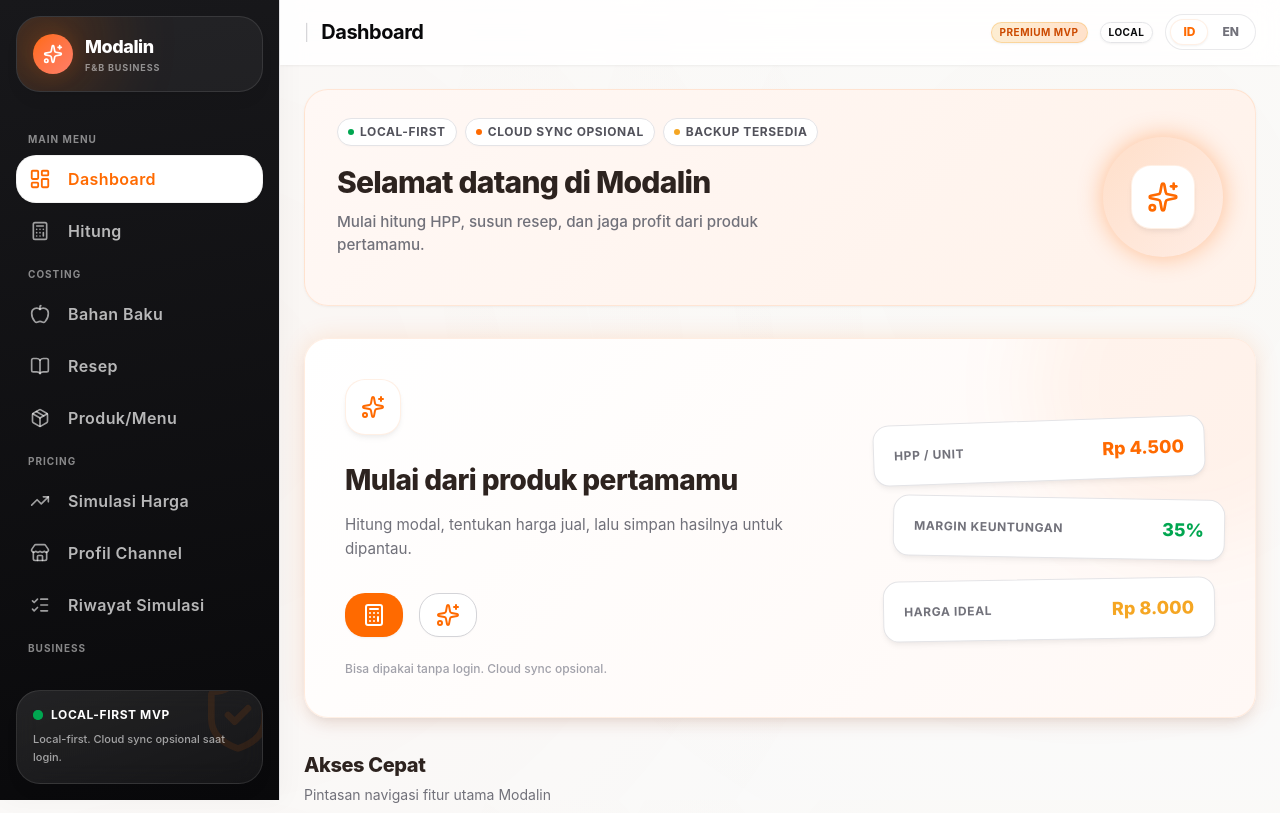
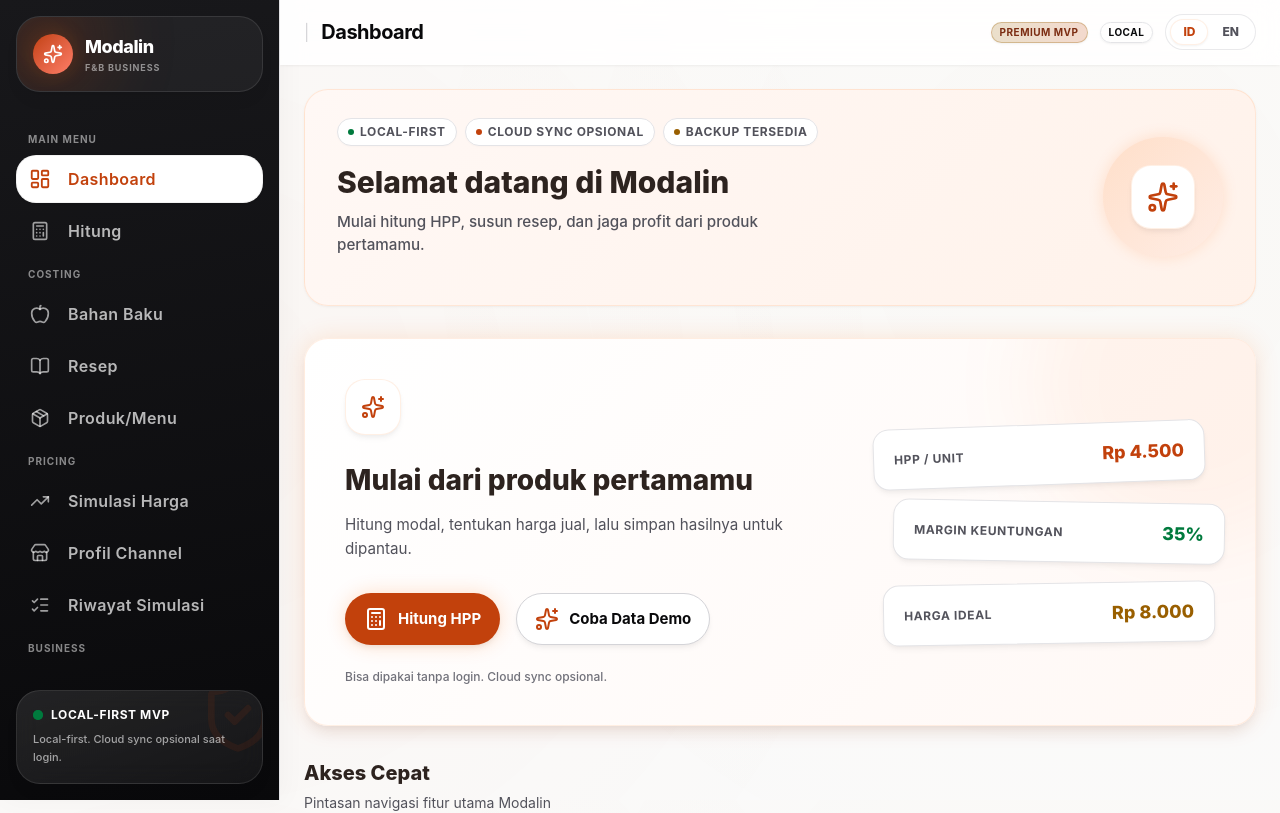
Before and after one commit to jangangitungapah-pixel/hppcalculator, a React (Vite) app: page /dashboard in a window 1280 px wide. Shown: the top 813 px of the page. Built offline with nearby package versions, Linux system fonts and the light colour scheme; no server answers.

Commit message:
Improve dashboard accessibility and mobile UI
Refactor dashboard components for better accessibility with semantic buttons and ARIA labels, update color palette and typography for consistency, add reduced motion support, and enhance responsive styles for improved mobile usability.

```diff
--- a/src/components/dashboard/DashboardActionCard.jsx
+++ b/src/components/dashboard/DashboardActionCard.jsx
@@ -3,17 +3,11 @@
 
 export const DashboardActionCard = ({ title, description, icon: Icon, color = 'orange', onClick }) => {
   return (
-    <div
+    <button
+      type="button"
       className={`dashboard-action-card ${color} group`}
       onClick={onClick}
-      role="button"
-      tabIndex={0}
-      onKeyDown={(e) => {
-        if (e.key === 'Enter' || e.key === ' ') {
-          e.preventDefault();
-          onClick();
-        }
-      }}
+      aria-label={`${title}. ${description}`}
     >
       {Icon && (
         <div className="dashboard-action-icon">
@@ -23,6 +17,6 @@
       <h4 className="dashboard-action-title">{title}</h4>
       <p className="dashboard-action-description">{description}</p>
       <ChevronRight className="dashboard-action-chevron" />
-    </div>
+    </button>
   );
 };
--- a/src/components/dashboard/DashboardBusinessPulse.jsx
+++ b/src/components/dashboard/DashboardBusinessPulse.jsx
@@ -13,6 +13,7 @@
   const healthyPercent = total > 0 ? ((summary.healthyCount || 0) / total) * 100 : 0;
   const lowPercent = total > 0 ? ((summary.lowCount || 0) / total) * 100 : 0;
   const lossPercent = total > 0 ? ((summary.lossCount || 0) / total) * 100 : 0;
+  const formatPercent = (value) => `${Math.round(value)}%`;
 
   // Resolve status text
   let statusText = "Menu Anda memiliki profit margin yang baik.";
@@ -32,12 +33,17 @@
           <span className="business-pulse-status">{statusText}</span>
         </div>
 
-        <div className="business-pulse-bar">
+        <div
+          className="business-pulse-bar"
+          role="img"
+          aria-label={`Komposisi margin: ${summary.healthyCount || 0} margin sehat (${formatPercent(healthyPercent)}), ${summary.lowCount || 0} margin tipis (${formatPercent(lowPercent)}), ${summary.lossCount || 0} rugi (${formatPercent(lossPercent)}).`}
+        >
           {healthyPercent > 0 && (
             <div
               className="business-pulse-segment healthy"
               style={{ width: `${healthyPercent}%` }}
               title={`Healthy: ${summary.healthyCount} items`}
+              aria-hidden="true"
             />
           )}
           {lowPercent > 0 && (
@@ -45,6 +51,7 @@
               className="business-pulse-segment low"
               style={{ width: `${lowPercent}%` }}
               title={`Low Margin: ${summary.lowCount} items`}
+              aria-hidden="true"
             />
           )}
           {lossPercent > 0 && (
@@ -52,12 +59,14 @@
               className="business-pulse-segment loss"
               style={{ width: `${lossPercent}%` }}
               title={`Loss: ${summary.lossCount} items`}
+              aria-hidden="true"
             />
           )}
           {total === 0 && (
             <div
               className="w-full h-full bg-border-soft"
               title="Belum ada data produk"
+              aria-hidden="true"
             />
           )}
         </div>
@@ -66,15 +75,15 @@
           <div className="business-pulse-legends">
             <div className="business-pulse-legend">
               <span className="business-pulse-legend-dot healthy"></span>
-              <span>Margin Sehat ({summary.healthyCount || 0})</span>
+              <span>Margin Sehat ({summary.healthyCount || 0}, {formatPercent(healthyPercent)})</span>
             </div>
             <div className="business-pulse-legend">
               <span className="business-pulse-legend-dot low"></span>
-              <span>Margin Tipis ({summary.lowCount || 0})</span>
+              <span>Margin Tipis ({summary.lowCount || 0}, {formatPercent(lowPercent)})</span>
             </div>
             <div className="business-pulse-legend">
               <span className="business-pulse-legend-dot loss"></span>
-              <span>Rugi ({summary.lossCount || 0})</span>
+              <span>Rugi ({summary.lossCount || 0}, {formatPercent(lossPercent)})</span>
             </div>
           </div>
           <Button
--- a/src/components/dashboard/DashboardEmptyState.jsx
+++ b/src/components/dashboard/DashboardEmptyState.jsx
@@ -25,18 +25,18 @@
               <Button
                 onClick={() => navigate('/calculator')}
                 variant="primary"
-                className="tooltip-container rounded-full w-14 h-14 p-0 flex items-center justify-center shadow-lg shadow-glow-primary hover:scale-110 active:scale-95 transition-all duration-300"
+                className="dashboard-empty-action-button primary"
               >
                 <Calculator className="w-6 h-6" />
-                <span className="tooltip-box">Hitung HPP Sekarang</span>
+                <span>Hitung HPP</span>
               </Button>
               <Button
                 variant="secondary"
                 onClick={onLoadDemo}
-                className="tooltip-container rounded-full w-14 h-14 p-0 flex items-center justify-center shadow-md hover:scale-110 active:scale-95 transition-all duration-300"
+                className="dashboard-empty-action-button secondary"
               >
                 <Sparkles className="w-6 h-6 text-brand-primary" />
-                <span className="tooltip-box">Coba Data Demo</span>
+                <span>Coba Data Demo</span>
               </Button>
             </div>
 
--- a/src/components/dashboard/DashboardMetricGrid.jsx
+++ b/src/components/dashboard/DashboardMetricGrid.jsx
@@ -70,10 +70,11 @@
 
       {/* 4. Laporan Shortcut */}
       <FadeIn>
-        <div
+        <button
+          type="button"
           className="dashboard-metric-card cursor-pointer group"
           onClick={() => navigate('/reports')}
-          style={{ cursor: 'pointer' }}
+          aria-label={`Buka laporan bisnis. ${summary.lossCount > 0 ? `${summary.lossCount} item rugi perlu dicek.` : 'Lihat insight bisnismu.'}`}
         >
           <div className="dashboard-metric-header">
             <h4 className="dashboard-metric-title">{t('nav.reports')}</h4>
@@ -96,7 +97,7 @@
               )}
             </div>
           </div>
-        </div>
+        </button>
       </FadeIn>
     </StaggerContainer>
   );
--- a/src/components/dashboard/DemoDataBanner.jsx
+++ b/src/components/dashboard/DemoDataBanner.jsx
@@ -25,20 +25,20 @@
 
   return (
     <>
-      <div className="bg-amber-500/10 border border-amber-500/20 rounded-xl p-4 mb-6">
-        <div className="flex flex-col sm:flex-row items-start sm:items-center gap-4">
-          <div className="p-3 bg-white rounded-full text-amber-600 shrink-0">
+      <div className="dashboard-demo-banner bg-amber-500/10 border border-amber-500/20 rounded-xl p-4 mb-6">
+        <div className="dashboard-demo-banner-inner flex flex-col sm:flex-row items-start sm:items-center gap-4">
+          <div className="dashboard-demo-banner-icon p-3 bg-white rounded-full text-amber-600 shrink-0">
             <Info size={24} />
           </div>
-          <div className="flex-1">
+          <div className="dashboard-demo-banner-copy flex-1">
             <h4 className="font-bold text-amber-800 mb-1">
               {t('settings.clearDemoDataConfirmTitle')}
             </h4>
-            <p className="text-sm text-text-secondary">
+            <p className="dashboard-demo-banner-body text-sm text-text-secondary">
               {t('settings.clearDemoDataConfirmBody')}
             </p>
           </div>
-          <div className="shrink-0">
+          <div className="dashboard-demo-banner-action shrink-0">
             <Button
               variant="outline"
               size="sm"
--- a/src/components/layout/PageContainer.jsx
+++ b/src/components/layout/PageContainer.jsx
@@ -4,7 +4,7 @@
 
 export const PageContainer = ({ children, className, maxWidth = "max-w-page", ...props }) => {
   return (
-    <PageTransition className={cn("w-full mx-auto px-4 sm:px-6 py-6 pb-24 lg:pb-8", maxWidth, className)} {...props}>
+    <PageTransition className={cn("w-full mx-auto px-4 sm:px-6 py-6 pb-36 lg:pb-8", maxWidth, className)} {...props}>
       {children}
     </PageTransition>
   );
--- a/src/components/motion/FadeIn.jsx
+++ b/src/components/motion/FadeIn.jsx
@@ -1,7 +1,8 @@
 import React from 'react';
-import { motion } from 'framer-motion';
+import { motion, useReducedMotion } from 'framer-motion';
 
 export const FadeIn = ({ children, direction = 'up', delay = 0, duration = 0.4, className }) => {
+  const shouldReduceMotion = useReducedMotion();
   const directions = {
     up: { y: 20, x: 0 },
     down: { y: -20, x: 0 },
@@ -12,16 +13,16 @@
 
   const variants = {
     hidden: {
-      opacity: 0,
-      ...directions[direction]
+      opacity: shouldReduceMotion ? 1 : 0,
+      ...(shouldReduceMotion ? directions.none : directions[direction])
     },
     show: {
       opacity: 1,
       x: 0,
       y: 0,
       transition: {
-        duration,
-        delay,
+        duration: shouldReduceMotion ? 0 : duration,
+        delay: shouldReduceMotion ? 0 : delay,
         ease: [0.16, 1, 0.3, 1]
       }
     }
--- a/src/components/motion/PageTransition.jsx
+++ b/src/components/motion/PageTransition.jsx
@@ -1,5 +1,5 @@
 import React from 'react';
-import { motion } from 'framer-motion';
+import { motion, useReducedMotion } from 'framer-motion';
 
 const pageVariants = {
   initial: { opacity: 0, y: 15, filter: 'blur(4px)' },
@@ -24,12 +24,21 @@
 };
 
 export const PageTransition = ({ children, className }) => {
+  const shouldReduceMotion = useReducedMotion();
+  const variants = shouldReduceMotion
+    ? {
+        initial: { opacity: 1, y: 0, filter: 'blur(0px)' },
+        animate: { opacity: 1, y: 0, filter: 'blur(0px)', transition: { duration: 0 } },
+        exit: { opacity: 1, y: 0, filter: 'blur(0px)', transition: { duration: 0 } }
+      }
+    : pageVariants;
+
   return (
     <motion.div
       initial="initial"
       animate="animate"
       exit="exit"
-      variants={pageVariants}
+      variants={variants}
       className={className}
     >
       {children}
--- a/src/components/motion/StaggerContainer.jsx
+++ b/src/components/motion/StaggerContainer.jsx
@@ -1,14 +1,15 @@
 import React from 'react';
-import { motion } from 'framer-motion';
+import { motion, useReducedMotion } from 'framer-motion';
 
 export const StaggerContainer = ({ children, delayOrder = 0, staggerDelay = 0.05, className }) => {
+  const shouldReduceMotion = useReducedMotion();
   const containerVariants = {
     hidden: { opacity: 0 },
     show: {
       opacity: 1,
       transition: {
-        staggerChildren: staggerDelay,
-        delayChildren: delayOrder * 0.1,
+        staggerChildren: shouldReduceMotion ? 0 : staggerDelay,
+        delayChildren: shouldReduceMotion ? 0 : delayOrder * 0.1,
       }
     }
   };
--- a/src/styles/design-tokens.css
+++ b/src/styles/design-tokens.css
@@ -1,18 +1,18 @@
 :root {
   /* Brand Colors */
-  --color-primary: #FF6A00;
-  --color-primary-hover: #E65A00;
-  --color-primary-active: #CC4A00;
+  --color-primary: #C2410C;
+  --color-primary-hover: #9A3300;
+  --color-primary-active: #7C2D12;
   --color-primary-soft: #FFF2EA;
   --color-primary-softer: #FFF8F5;
   --color-primary-glow: rgba(255, 106, 0, 0.2);
 
-  --color-secondary: #00A650;
-  --color-secondary-hover: #008B42;
+  --color-secondary: #007A3D;
+  --color-secondary-hover: #006C36;
   --color-secondary-soft: #E5F6ED;
 
   /* Premium Accents */
-  --color-accent-gold: #F5A623;
+  --color-accent-gold: #995F00;
   --color-accent-coral: #FF7E67;
   --color-accent-mint: #2EBF91;
   --color-accent-espresso: #2D231F;
@@ -37,32 +37,32 @@
 
   /* Typography Colors */
   --color-text-primary: #09090B;
-  --color-text-secondary: #71717A;
-  --color-text-muted: #A1A1AA;
+  --color-text-secondary: #52525B;
+  --color-text-muted: #71717A;
   --color-text-soft: #D4D4D8;
   --color-text-tertiary: #52525B;
   --color-text-inverse: #FFFFFF;
 
   /* Status Colors */
-  --color-status-loss: #E03E3E;
+  --color-status-loss: #B91C1C;
   --color-status-loss-bg: #FCE8E8;
-  --color-status-low: #F5A623;
+  --color-status-low: #995F00;
   --color-status-low-bg: #FEF3DF;
-  --color-status-okay: #0288D1;
+  --color-status-okay: #026AA2;
   --color-status-okay-bg: #E1F5FE;
-  --color-status-good: #00A650;
+  --color-status-good: #007A3D;
   --color-status-good-bg: #E5F6ED;
-  --color-status-excellent: #008B42;
+  --color-status-excellent: #006C36;
   --color-status-excellent-bg: #D1EEDB;
 
   /* Semantic Colors */
-  --color-success: #00A650;
+  --color-success: #007A3D;
   --color-success-bg: #E5F6ED;
-  --color-warning: #F5A623;
+  --color-warning: #995F00;
   --color-warning-bg: #FEF3DF;
-  --color-danger: #E03E3E;
+  --color-danger: #B91C1C;
   --color-danger-bg: #FCE8E8;
-  --color-info: #0288D1;
+  --color-info: #026AA2;
   --color-info-bg: #E1F5FE;
 
   /* Border Radius */
--- a/src/styles/pages.css
+++ b/src/styles/pages.css
@@ -73,7 +73,7 @@
   font-size: 1.875rem; /* 30px */
   font-weight: 800;
   color: var(--color-accent-espresso);
-  letter-spacing: -0.025em;
+  letter-spacing: 0;
   margin-bottom: 0.375rem;
 }
 
@@ -195,6 +195,14 @@
   height: 100%;
   box-shadow: var(--shadow-card);
   transition: all var(--duration-normal) var(--ease-premium);
+  width: 100%;
+  text-align: left;
+}
+
+button.dashboard-metric-card {
+  appearance: none;
+  font: inherit;
+  cursor: pointer;
 }
 
 .dashboard-metric-card:hover {
@@ -416,7 +424,7 @@
   font-size: 1.75rem;
   font-weight: 800;
   color: var(--color-accent-espresso);
-  letter-spacing: -0.02em;
+  letter-spacing: 0;
   margin-bottom: 0.75rem;
 }
 
@@ -432,6 +440,26 @@
   display: flex;
   flex-wrap: wrap;
   gap: 1rem;
+}
+
+.dashboard-empty-action-button {
+  min-height: 3.25rem;
+  padding-inline: 1.125rem;
+  gap: 0.625rem;
+  border-radius: var(--radius-pill);
+  box-shadow: var(--shadow-md);
+}
+
+.dashboard-empty-action-button.primary {
+  box-shadow: var(--shadow-md), var(--shadow-glow-primary);
+}
+
+.dashboard-empty-action-button.secondary svg {
+  color: var(--color-primary);
+}
+
+.dashboard-empty-action-button .btn-text {
+  gap: 0.625rem;
 }
 
 .dashboard-empty-preview {
@@ -519,6 +547,10 @@
   cursor: pointer;
   position: relative;
   overflow: hidden;
+  width: 100%;
+  appearance: none;
+  font: inherit;
+  text-align: left;
 }
 
 .dashboard-action-card:hover {
@@ -552,7 +584,7 @@
   font-weight: 700;
   color: var(--color-accent-espresso);
   margin-bottom: 0.25rem;
-  letter-spacing: -0.01em;
+  letter-spacing: 0;
 }
 
 .dashboard-action-description {
@@ -592,7 +624,7 @@
   font-size: 1.25rem;
   font-weight: 800;
   color: var(--color-accent-espresso);
-  letter-spacing: -0.02em;
+  letter-spacing: 0;
 }
 
 .dashboard-section-header-subtitle {
@@ -664,7 +696,7 @@
   font-size: 1rem;
   font-weight: 700;
   color: var(--color-accent-espresso);
-  letter-spacing: -0.015em;
+  letter-spacing: 0;
   white-space: nowrap;
   overflow: hidden;
   text-overflow: ellipsis;
@@ -876,7 +908,7 @@
   font-size: 1.5rem;
   font-weight: 800;
   margin-bottom: 0.5rem;
-  letter-spacing: -0.015em;
+  letter-spacing: 0;
 }
 
 .dashboard-new-product-body {
--- a/src/styles/responsive.css
+++ b/src/styles/responsive.css
@@ -49,31 +49,91 @@
 
 /* Dashboard Mobile Overrides */
 @media (max-width: 640px) {
+  .dashboard-demo-banner {
+    padding: 1rem !important;
+    margin-bottom: 1rem !important;
+  }
+
+  .dashboard-demo-banner-inner {
+    display: grid !important;
+    grid-template-columns: auto 1fr;
+    gap: 0.75rem !important;
+  }
+
+  .dashboard-demo-banner-icon {
+    padding: 0.625rem !important;
+  }
+
+  .dashboard-demo-banner-icon svg {
+    width: 1.125rem;
+    height: 1.125rem;
+  }
+
+  .dashboard-demo-banner-copy h4 {
+    margin-bottom: 0.25rem;
+    font-size: 0.875rem;
+  }
+
+  .dashboard-demo-banner-body {
+    display: -webkit-box;
+    overflow: hidden;
+    -webkit-line-clamp: 2;
+    -webkit-box-orient: vertical;
+    font-size: 0.8125rem !important;
+    line-height: 1.35;
+  }
+
+  .dashboard-demo-banner-action {
+    grid-column: 2;
+  }
+
   .dashboard-hero {
     flex-direction: column;
     text-align: center;
-    padding: 1.25rem 1.5rem;
-    gap: 1rem;
+    padding: 1.125rem 1.25rem;
+    gap: 0.75rem;
+    margin-bottom: 1rem;
   }
 
   .dashboard-hero-title {
-    font-size: 1.5rem;
+    font-size: 1.375rem;
   }
 
   .dashboard-hero-subtitle {
-    margin-bottom: 0.75rem;
+    margin-bottom: 0;
   }
 
   .dashboard-status-pill-container {
     justify-content: center;
   }
 
+  .dashboard-hero-visual {
+    display: none !important;
+  }
+
   .dashboard-empty-card {
-    padding: 1.5rem;
+    padding: 1.25rem;
+    margin-bottom: 1.5rem;
   }
 
   .dashboard-empty-title {
     font-size: 1.35rem;
+  }
+
+  .dashboard-empty-body {
+    margin-bottom: 0;
+  }
+
+  .dashboard-empty-actions {
+    flex-direction: column;
+    align-items: stretch;
+    gap: 0.75rem;
+    margin-top: 1rem !important;
+  }
+
+  .dashboard-empty-action-button {
+    width: 100%;
+    justify-content: center;
   }
 
   .dashboard-new-product-cta {
```
Also changed, not shown: 1 other file (tests, documents, lock files or other folders).
